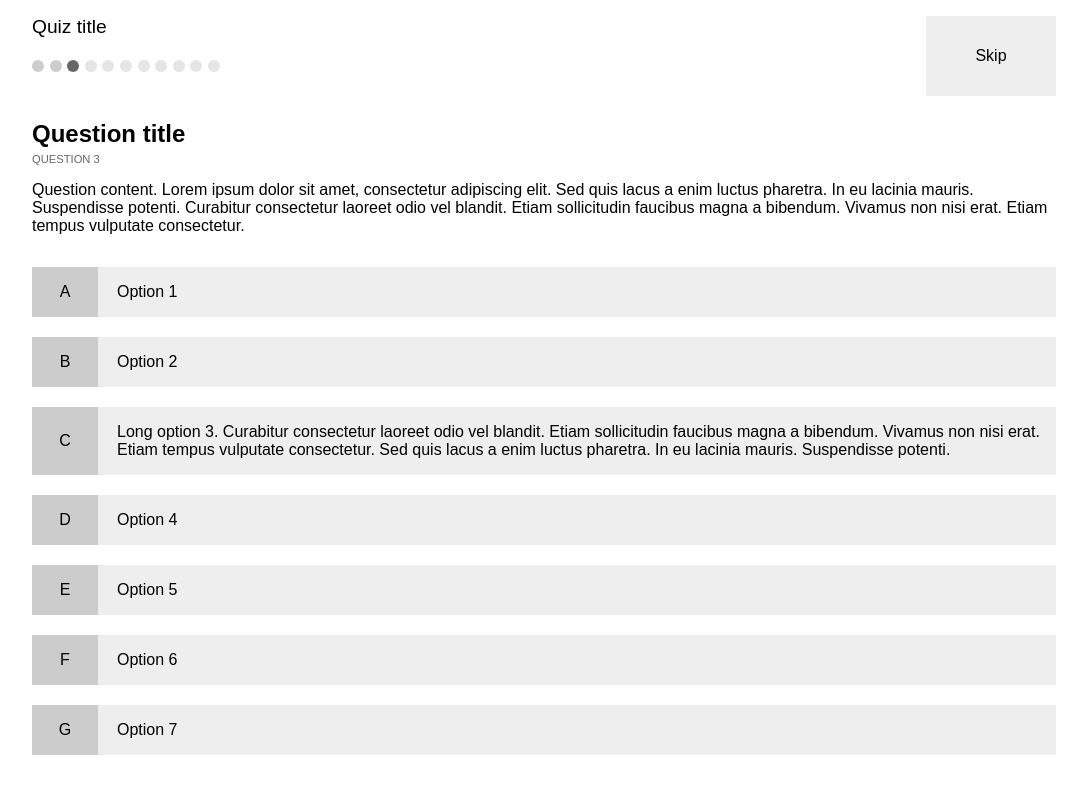
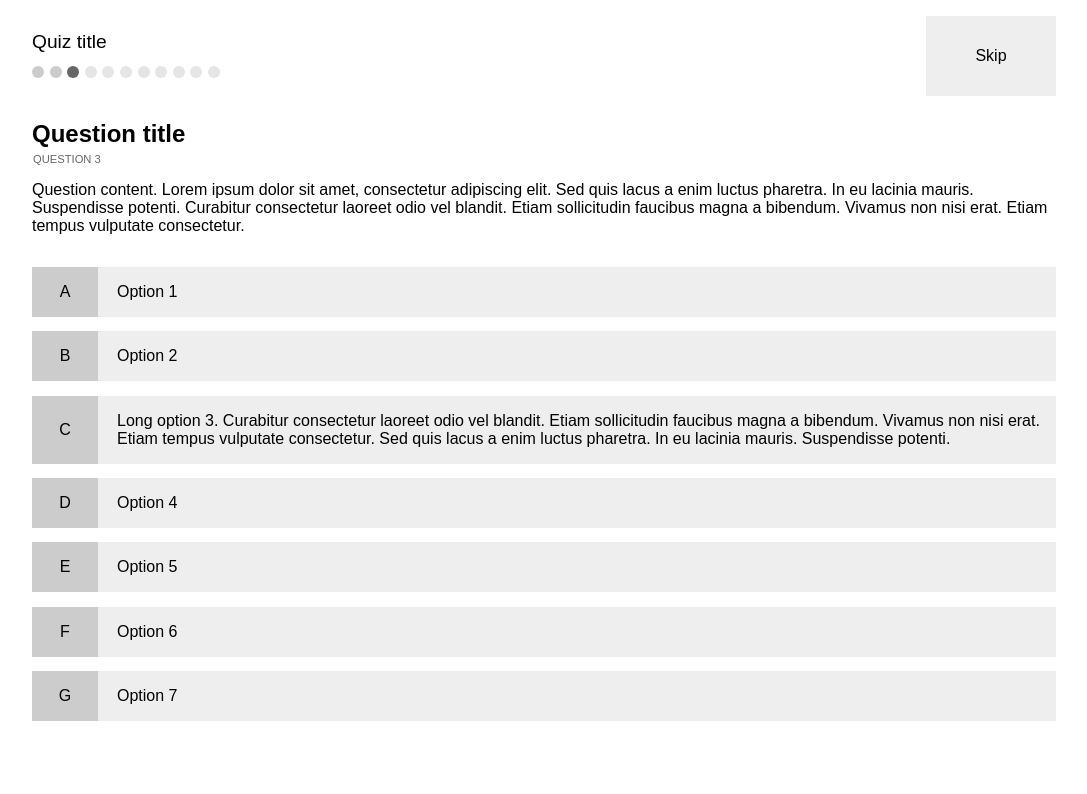
Before and after one commit to ehmorris/quiz-app, a Jekyll site: the page built from index.html, in a window 1280 px wide. Shown: the top 794 px of the page, without its empty margins (96-1183 px from the left). Built offline with Jekyll 4.4.1, drawn with Linux system fonts in a browser that asks for light colours; nearby versions of some CDN libraries; Markdown is read by kramdown in place of the engine named in the settings.

```diff
--- a/stylesheets/application.css
+++ b/stylesheets/application.css
@@ -369,7 +369,7 @@ table {
     right: 0; }
 
   100% {
-    right: -30px; }
+    right: -20px; }
 
   /* to account for extra padding so backgorund doesn't show on slide in animation */ }
 
@@ -386,7 +386,7 @@ h1 {
   position: absolute;
   font-size: 120%;
   font-weight: normal;
-  margin: 0; }
+  margin: 15px 0 0 0; }
 
 ul.indicators {
   float: left;
@@ -398,7 +398,7 @@ ul.indicators {
     display: inline-block;
     float: left;
     list-style-type: none;
-    margin-top: 44px;
+    margin-top: 50px;
     /* disable title on hover for inactive indicators */ }
     ul.indicators li span.q_num {
       background: #ccc;
@@ -454,7 +454,8 @@ h3 {
   color: #666;
   font-size: 70%;
   font-weight: normal;
-  margin: 0;
+  margin: 0 0 0 1px;
+  /* small margin for optical alignment */
   text-transform: uppercase; }
 
 ul.options {
@@ -462,20 +463,21 @@ ul.options {
   ul.options li {
     display: block;
     list-style-type: none;
-    margin-bottom: .75em;
+    margin-bottom: .4em;
     overflow: hidden;
     /* prevents scrollbar from appearing on next button animation */
     position: relative; }
     ul.options li span.o_next {
       display: none;
       position: absolute;
-      right: -30px;
+      right: -20px;
       /* to accommodate extra right padding */
       top: 0; }
       ul.options li span.o_next a {
-        background: #ccc;
+        background: #666;
+        color: #fff;
         margin-bottom: 0;
-        padding: 1em 30px 1em 0;
+        padding: 1em 20px 1em 0;
         /* extra right padding for slide animation */
         text-align: center;
         width: 130px; }
```
Also changed, not shown: stylesheets/sass/application.scss (+9 -8 lines), README.md, 3 other files.
